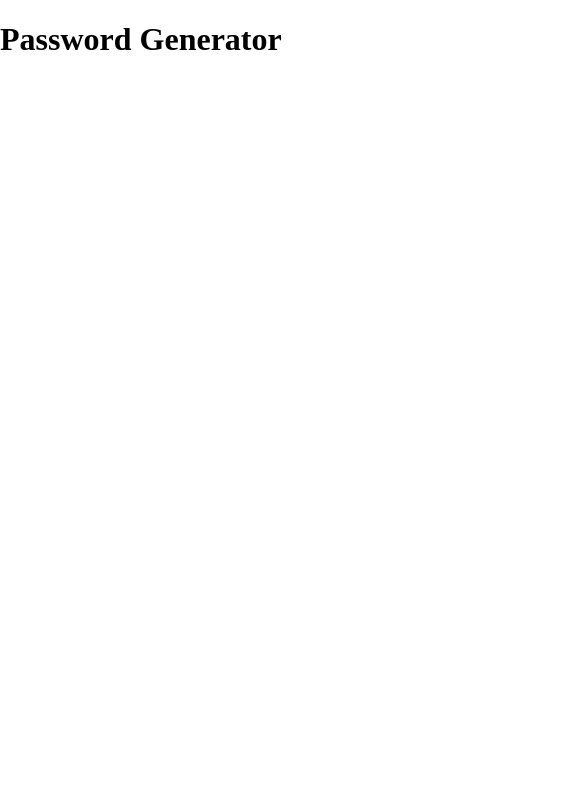
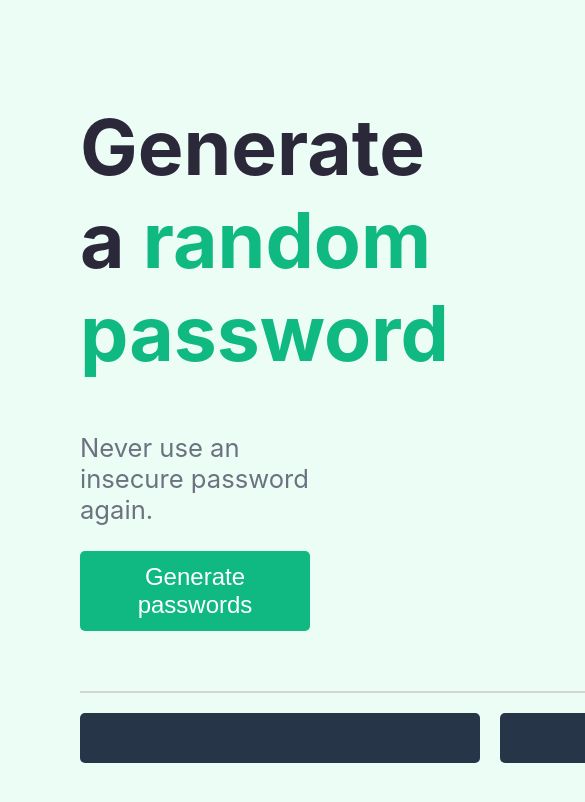
Before and after one commit to aliyasyeddd/Password-Generator, a website built with Vite: page index.html in a window 390 px wide. Shown: the top 802 px of the page, 585 px wide, since content can reach past the window. Built offline with nearby package versions, Linux system fonts and the light colour scheme.

Commit message:
Enhance password generator layout and style for better readability and responsiveness
 Updated HTML structure ,  Ensured consistent font, colors, and responsive spacing

```diff
--- a/index.css
+++ b/index.css
@@ -1,3 +1,65 @@
 body {
     margin: 0;
+    background-color: #ECFDF5;
+    font-family: "Inter", sans-serif;
 }
+
+main {
+    padding: 50px;
+    display: flex;
+    flex-direction: column;
+    align-items: start;
+    max-width: 700px;
+    margin: 0 30px 0 30px;
+}
+
+.title {
+    color: #2B283A;
+}
+
+.green-title {
+    color: #10B981;
+}
+
+.title,
+.green-title {
+    font-size: 4.8rem;
+}
+
+p {
+    color: #6B7280;
+    font-size: 1.6rem;
+    margin-top: 0;
+    font-weight: 400;
+}
+
+button {
+    background-color: #10B981;
+    border: none;
+    color: white;
+    border-radius: 5px;
+    padding: 12px 28px;
+    font-size: 1.5rem;
+    cursor: pointer;
+}
+
+hr {
+  border: 1px solid #D5D4D8;
+  margin: 20px 0;
+  width: 900px;
+  margin-top: 60px;
+}
+
+
+.password-section {
+    display: flex;
+    justify-content: center;
+    gap: 20px;
+}
+
+.passwords {
+    background-color: #273549;
+    width: 400px;
+    height: 50px;
+    border-radius: 5px;
+}
--- a/index.html
+++ b/index.html
@@ -7,7 +7,16 @@
     <title>Password Generator</title>
 </head>
 <body>
-    <h1>Password Generator</h1>
-        <script src="index.js"></script>
+    <main>
+        <h1 class="title">Generate a <span class="green-title">random password</span></h1>
+        <p>Never use an insecure password again.</p>
+        <button>Generate passwords</button>
+        <hr>
+        <div class="password-section">
+            <div class="passwords" id="password1"></div>
+            <div class="passwords" id="password2"></div>
+        </div>
+    </main>
+    <script src="index.js"></script>
 </body>
 </html>
--- a/index.js
+++ b/index.js
@@ -1,2 +1,2 @@
-const characters = ["A","B","C","D","E","F","G","H","I","J","K","L","M","N","O","P","Q","R","S","T","U","V","W","X","Y","Z","a","b","c","d","e","f","g","h","i","j","k","l","m","n","o","p","q","r","s","t","u","v","w","x","y","z", "0", "1", "2", "3", "4", "5", "6", "7", "8", "9","~","`","!","@","#","$","%","^","&","*","(",")","_","-","+","=","{","[","}","]",",","|",":",";","<",">",".","?",
-"/"];
+const characters = ["A", "B", "C", "D", "E", "F", "G", "H", "I", "J", "K", "L", "M", "N", "O", "P", "Q", "R", "S", "T", "U", "V", "W", "X", "Y", "Z", "a", "b", "c", "d", "e", "f", "g", "h", "i", "j", "k", "l", "m", "n", "o", "p", "q", "r", "s", "t", "u", "v", "w", "x", "y", "z", "0", "1", "2", "3", "4", "5", "6", "7", "8", "9", "~", "`", "!", "@", "#", "$", "%", "^", "&", "*", "(", ")", "_", "-", "+", "=", "{", "[", "}", "]", ",", "|", ":", ";", "<", ">", ".", "?",
+    "/"];
```
